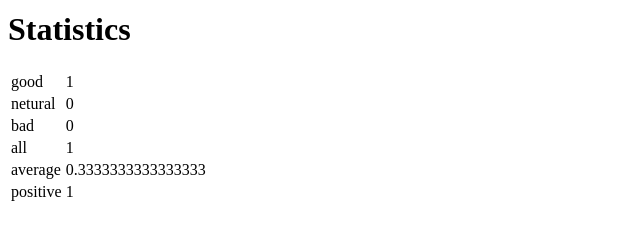
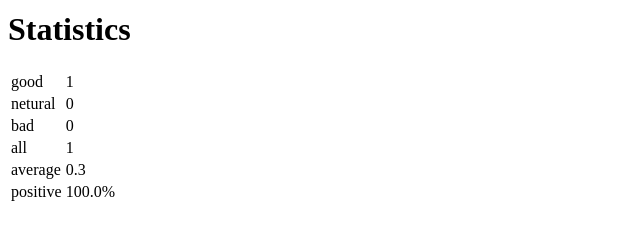
Before and after one commit to TAA-DSA/fs, a React (Vite) app: page / in a window 1280 px wide. Both pictures are taken after a click on the button "good". Shown: the part 315-554 px from the top of the page, without its empty margins (0-640 px from the left). Built offline with nearby package versions, Linux system fonts and the light colour scheme.

Commit message:
fixed table warning

```diff
--- a/src/components/Statistics/statistics.jsx
+++ b/src/components/Statistics/statistics.jsx
@@ -2,18 +2,17 @@ const Statistics = (props) => {
   console.log(props);
   const { good, neutral, bad } = props;
   const total = good + neutral + bad;
-  const avg = total / 3;
-  const positive = good / total;
-  //conditional render
-  //only show the values when there is a click
+  const avg = (total / 3).toFixed(1);
+  const positive = ((good / total) * 100).toFixed(1);
+
   return (
     <div>
       <h1>Statistics</h1>
       {(good === 0) & (neutral === 0) & (bad === 0) ? (
         <p>No feedback given</p>
       ) : (
-        <>
-          <table>
+        <table>
+          <tbody>
             <tr>
               <td>good </td>
               <td>{good}</td>
@@ -36,10 +35,10 @@ const Statistics = (props) => {
             </tr>
             <tr>
               <td>positive</td>
-              <td>{positive}</td>
+              <td>{positive}%</td>
             </tr>
-          </table>
-        </>
+          </tbody>
+        </table>
       )}
     </div>
   );
```
